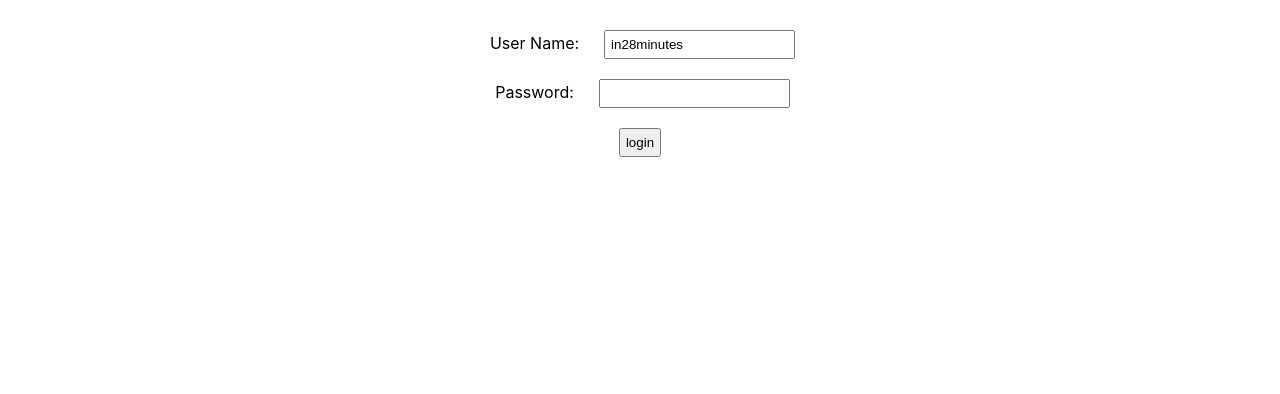
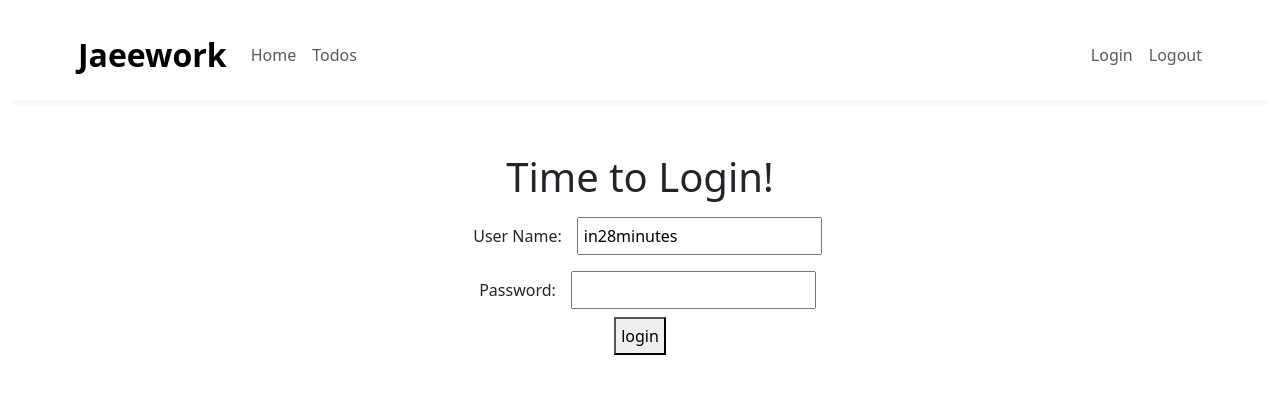
Before and after one commit to Jaeework/spring-and-spring-boot, a React (Create React App) app in the folder full-stack/frontend/todo-app/: page / in a window 1280 px wide. Shown: the top 394 px of the page. Built offline with nearby package versions, Linux system fonts and the light colour scheme.

Commit message:
섹션11-7 ~ 8 필요한 컴포넌트 작성으로 Todo 애플리케이션 기본 화면 틀 구성
인증 컨텍스트를 붙이기 전 Todo 애플리케이션을 구성하는 화면 컴포넌트들의 기본 틀 작성

```diff
--- a/full-stack/frontend/todo-app/package.json
+++ b/full-stack/frontend/todo-app/package.json
@@ -6,10 +6,11 @@
     "@testing-library/jest-dom": "^5.17.0",
     "@testing-library/react": "^13.4.0",
     "@testing-library/user-event": "^13.5.0",
+    "bootstrap": "^5.3.3",
     "react": "^18.2.0",
     "react-dom": "^18.2.0",
     "react-router-dom": "^6.22.3",
-    "react-scripts": "5.0.1",
+    "react-scripts": "^5.0.1",
     "web-vitals": "^2.1.4"
   },
   "scripts": {
--- /dev/null
+++ b/full-stack/frontend/todo-app/src/components/todo/ErrorComponent.jsx
@@ -0,0 +1,11 @@
+
+export default function ErrorComponent() {
+    return (
+        <div className="ErrorComponent">
+            <h1>We are working really hard!</h1>
+            <div>
+                Apologies for the 404. Reach out to our team at ABC-DEF-GHIJ.
+            </div>
+        </div>
+    );
+}
--- /dev/null
+++ b/full-stack/frontend/todo-app/src/components/todo/HeaderComponent.jsx
@@ -0,0 +1,28 @@
+import { Link } from "react-router-dom";
+
+function HeaderComponent() {
+    return (
+        <header className="border-bottom border-light border-5 mb-5 p-2">
+            <div className="container">
+                <div className="row">
+                    <nav className="navbar navbar-expand-lg">
+                        <a className="navbar-brand ms-2 fs-2 fw-bold text-black" href="https://github.com/jaeework">Jaeework</a>
+                        <div className="collapse navbar-collapse">
+                            <ul className="navbar-nav">
+                                <li className="nav-item"><Link className="nav-link" to="/welcome/in28minutes">Home</Link></li>
+                                <li className="nav-item"><Link className="nav-link" to="/todos">Todos</Link></li>
+                            </ul>
+                        </div>
+                        <ul className="navbar-nav">
+                            <li className="nav-item"><Link className="nav-link" to="/login">Login</Link></li>
+                            <li className="nav-item"><Link className="nav-link" to="/logout">Logout</Link></li>
+                        </ul>
+                    </nav>
+                </div>
+            </div>
+        </header>
+
+    );
+}
+
+export default HeaderComponent
--- /dev/null
+++ b/full-stack/frontend/todo-app/src/components/todo/ListTodosComponent.jsx
@@ -0,0 +1,44 @@
+export default function ListTodosComponent() {
+
+    const today = new Date();
+    const targetDate = new Date(today.getFullYear() + 12, today.getMonth(), today.getDay())
+
+    const todos =[
+        {id : 1, description : 'Learn AWS', done: false, targetDate: targetDate},
+        {id : 2, description : 'Learn Full Stack Dev', done: false, targetDate: targetDate},
+        {id : 3, description : 'Learn DevOps', done: false, targetDate: targetDate},
+        ]
+
+    return (
+        <div className="container">
+            <h1>Things You Want To Do!</h1>
+            <div>
+                <table className="table">
+                    <thead>
+                        <tr>
+                            <td>ID</td>
+                            <td>Description</td>
+                            <td>Is Done?</td>
+                            <td>Target Date</td>
+                        </tr>
+                    </thead>
+                    <tbody>
+                        {
+                            todos.map(
+                                todo => (
+                                    <tr key={todo.id}>
+                                        <td>{todo.id}</td>
+                                        <td>{todo.description}</td>
+                                        <td>{todo.done.toString()}</td>
+                                        <td>{todo.targetDate.toDateString()}</td>
+                                    </tr>
+                                )
+                            )
+                        }
+
+                    </tbody>
+                </table>
+            </div>
+        </div>
+    );
+}
--- /dev/null
+++ b/full-stack/frontend/todo-app/src/components/todo/LoginComponent.jsx
@@ -0,0 +1,59 @@
+import { useState } from 'react'
+import { useNavigate } from 'react-router-dom';
+
+function LoginComponent() {
+
+    const [username, setUsername] = useState('in28minutes');
+    const [password, setPassword] = useState('');
+
+    const [showSuccessMessage, setShowSuccessMessage] = useState(false);
+    const [showErrorMessage, setShowErrorMessage] = useState(false);
+
+    const navigate = useNavigate();
+
+
+    function handleUsernameChange(event) {
+        setUsername(event.target.value);
+    }
+
+    function handlePasswordChange(event) {
+        setPassword(event.target.value);
+    }
+
+    function handleSubmit() {
+        if(username==='in28minutes' && password==='dummy') {
+            console.log('Succes');
+            setShowSuccessMessage(true);
+            setShowErrorMessage(false);
+
+            navigate(`/welcome/${username}`);
+        } else {
+            console.log('Failed');
+            setShowSuccessMessage(false);
+            setShowErrorMessage(true);
+        }
+    }
+
+    return (
+        <div className="Login">
+            <h1>Time to Login!</h1>
+            {showSuccessMessage && <div className="successMessage">Authenticated Successful</div>}
+            {showErrorMessage && <div className="errorMessage">Authentication Filed. Please check your credentials.</div>}
+            <div className="LoginForm">
+                <div>
+                    <label>User Name:</label>
+                    <input type="text" name="username" value={username} onChange={handleUsernameChange}/>
+                </div>
+                <div>
+                    <label>Password:</label>
+                    <input type="password" name="password" value={password} onChange={handlePasswordChange}/>
+                </div>
+                <div>
+                    <button type="button" name="login" onClick={handleSubmit}>login</button>
+                </div>
+            </div>
+        </div>
+    );
+}
+
+export default LoginComponent
--- /dev/null
+++ b/full-stack/frontend/todo-app/src/components/todo/LogoutComponent.jsx
@@ -0,0 +1,12 @@
+function LogoutComponent() {
+    return (
+        <div className="LogoutComponent">
+            <h1>You are logged out!</h1>
+            <div>
+                Thank you for using our App. Come back soon!
+            </div>
+        </div>
+    );
+}
+
+export default LogoutComponent
--- a/full-stack/frontend/todo-app/src/components/todo/TodoApp.css
+++ b/full-stack/frontend/todo-app/src/components/todo/TodoApp.css
@@ -3,3 +3,10 @@
     padding: 5px;
 
 }
+
+footer {
+    bottom: 0;
+    position: absolute;
+    width: 90%;
+    height: 40px;
+}
--- a/full-stack/frontend/todo-app/src/components/todo/TodoApp.jsx
+++ b/full-stack/frontend/todo-app/src/components/todo/TodoApp.jsx
@@ -1,80 +1,28 @@
-import { useState } from 'react';
-import {BrowserRouter, Route, Routes, useNavigate} from 'react-router-dom'
+import {BrowserRouter, Route, Routes} from 'react-router-dom'
 import './TodoApp.css'
+import LoginComponent from './LoginComponent';
+import LogoutComponent from './LogoutComponent';
+import HeaderComponent from './HeaderComponent';
+import ListTodosComponent from './ListTodosComponent';
+import ErrorComponent from './ErrorComponent';
+import WelcomeComponent from './WelcomeComponent';
 
 export default function TodoApp() {
     return (
         <div className="TodoApp">
             <BrowserRouter>
+            <HeaderComponent />
+
                 <Routes>
-                    <Route path='/' element={<LoginComponent/>}></Route>
-                    <Route path='/login' element={<LoginComponent />}></Route>
-                    <Route path='/welcome' element={<WelcomeComponent />}></Route>
+                    <Route path='/' element={<LoginComponent/>} />
+                    <Route path='/login' element={<LoginComponent />} />
+                    <Route path='/welcome/:username' element={<WelcomeComponent />} />
+                    <Route path="/todos" element={<ListTodosComponent />} />
+                    <Route path="/logout" element={<LogoutComponent />} />
+
+                    <Route path='*' element={<ErrorComponent />} />
                 </Routes>
             </BrowserRouter>
         </div>
     );
 }
-
-function LoginComponent() {
-
-    const [username, setUsername] = useState('in28minutes');
-    const [password, setPassword] = useState('');
-
-    const [showSuccessMessage, setShowSuccessMessage] = useState(false);
-    const [showErrorMessage, setShowErrorMessage] = useState(false);
-
-    const navigate = useNavigate();
-
-
-    function handleUsernameChange(event) {
-        setUsername(event.target.value);
-    }
-
-    function handlePasswordChange(event) {
-        setPassword(event.target.value);
-    }
-
-    function handleSubmit() {
-        if(username==='in28minutes' && password==='dummy') {
-            console.log('Succes');
-            setShowSuccessMessage(true);
-            setShowErrorMessage(false);
-
-            navigate('/welcome');
-        } else {
-            console.log('Failed');
-            setShowSuccessMessage(false);
-            setShowErrorMessage(true);
-        }
-    }
-
-    return (
-        <div className="Login">
-            {showSuccessMessage && <div className="successMessage">Authenticated Successful</div>}
-            {showErrorMessage && <div className="errorMessage">Authentication Filed. Please check your credentials.</div>}
-            <div className="LoginForm">
-                <div>
-                    <label>User Name:</label>
-                    <input type="text" name="username" value={username} onChange={handleUsernameChange}/>
-                </div>
-                <div>
-                    <label>Password:</label>
-                    <input type="password" name="password" value={password} onChange={handlePasswordChange}/>
-                </div>
-                <div>
-                    <button type="button" name="login" onClick={handleSubmit}>login</button>
-                </div>
-            </div>
-        </div>
-    );
-}
-
-
-function WelcomeComponent() {
-    return (
-        <div className="Welcome">
-            Welcome Component
-        </div>
-    );
-}
--- /dev/null
+++ b/full-stack/frontend/todo-app/src/components/todo/WelcomeComponent.jsx
@@ -0,0 +1,17 @@
+import { useParams, Link } from "react-router-dom";
+
+function WelcomeComponent() {
+
+    const { username } = useParams();
+
+    return (
+        <div className="WelcomeComponent">
+            <h1>Welcome {username}</h1>
+            <div>
+                Manage Your Todos. - <Link to='/todos'>Go here</Link>
+            </div>
+        </div>
+    );
+}
+
+export default WelcomeComponent
--- a/full-stack/frontend/todo-app/src/index.js
+++ b/full-stack/frontend/todo-app/src/index.js
@@ -3,6 +3,8 @@
 import './index.css';
 import App from './App';
 import reportWebVitals from './reportWebVitals';
+
+import 'bootstrap/dist/css/bootstrap.min.css'
 
 const root = ReactDOM.createRoot(document.getElementById('root'));
 root.render(
```
Also changed, not shown: full-stack/frontend/todo-app/src/components/todo/FooterComponent.jsx (added, +11 -0 lines), 1 other file (tests, documents, lock files or other folders).
